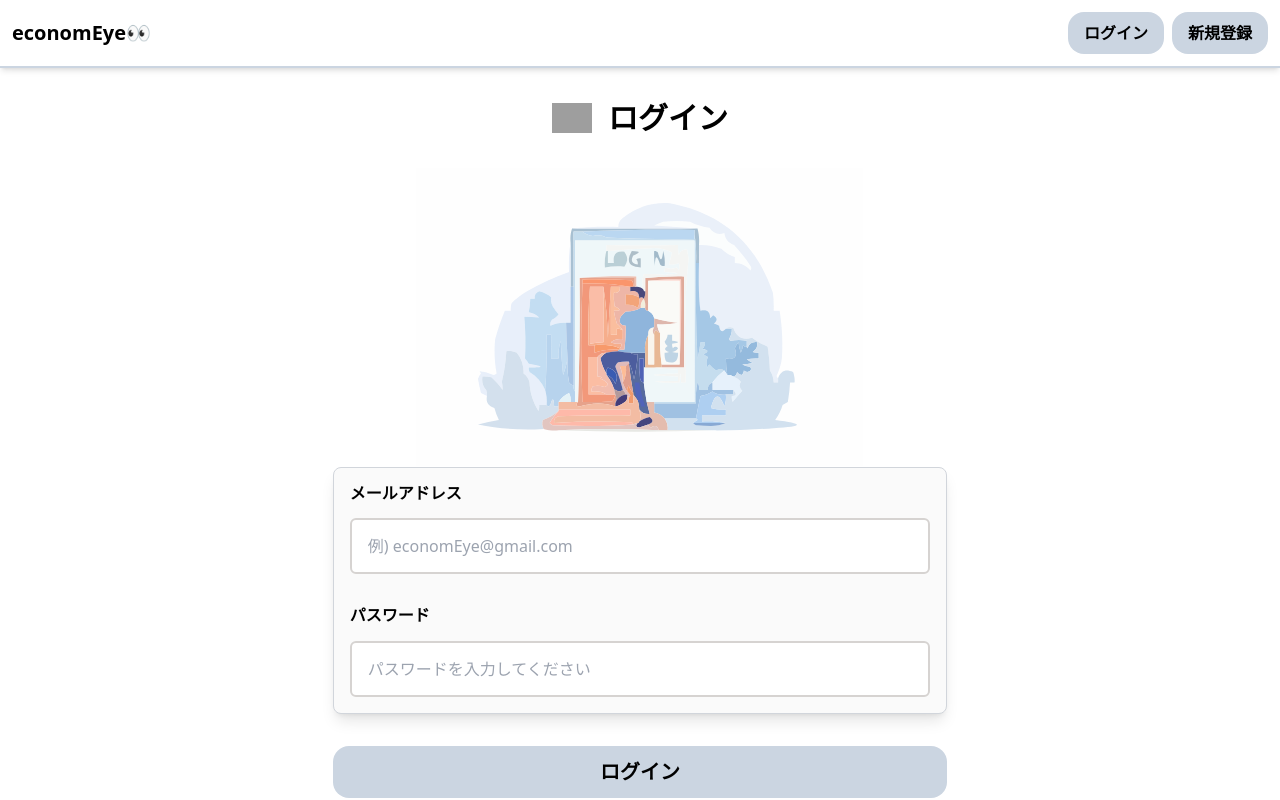
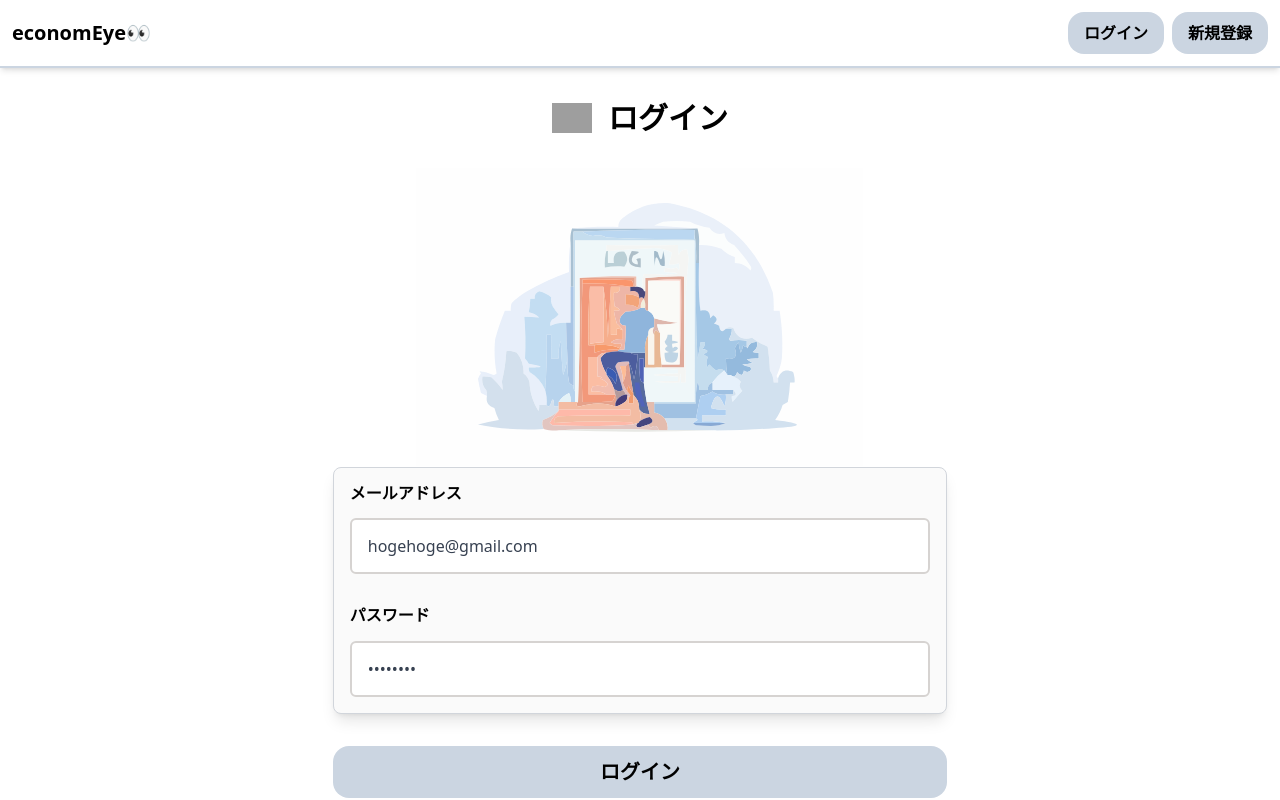
Before and after one commit to kikudesuyo/economEye, a React (Vite) app in the folder frontend/: page /login in a window 1280 px wide. Shown: the top 800 px of the page. Built offline with nearby package versions, Linux system fonts and the light colour scheme; no server answers; grey boxes are pictures that could not be loaded.

Commit message:
input pass

```diff
--- a/frontend/src/pages/Login.tsx
+++ b/frontend/src/pages/Login.tsx
@@ -12,8 +12,8 @@
 import padlock from "@/assets/imgs/logo/padlock.svg";
 
 const Login = () => {
-  const [email, setEmail] = useState<string>("");
-  const [password, setPassword] = useState<string>("");
+  const [email, setEmail] = useState<string>("hogehoge@gmail.com");
+  const [password, setPassword] = useState<string>("hogehoge");
   const { login } = useAuth();
   const navigate = useNavigate();
   const handleLogin = async () => {
```
